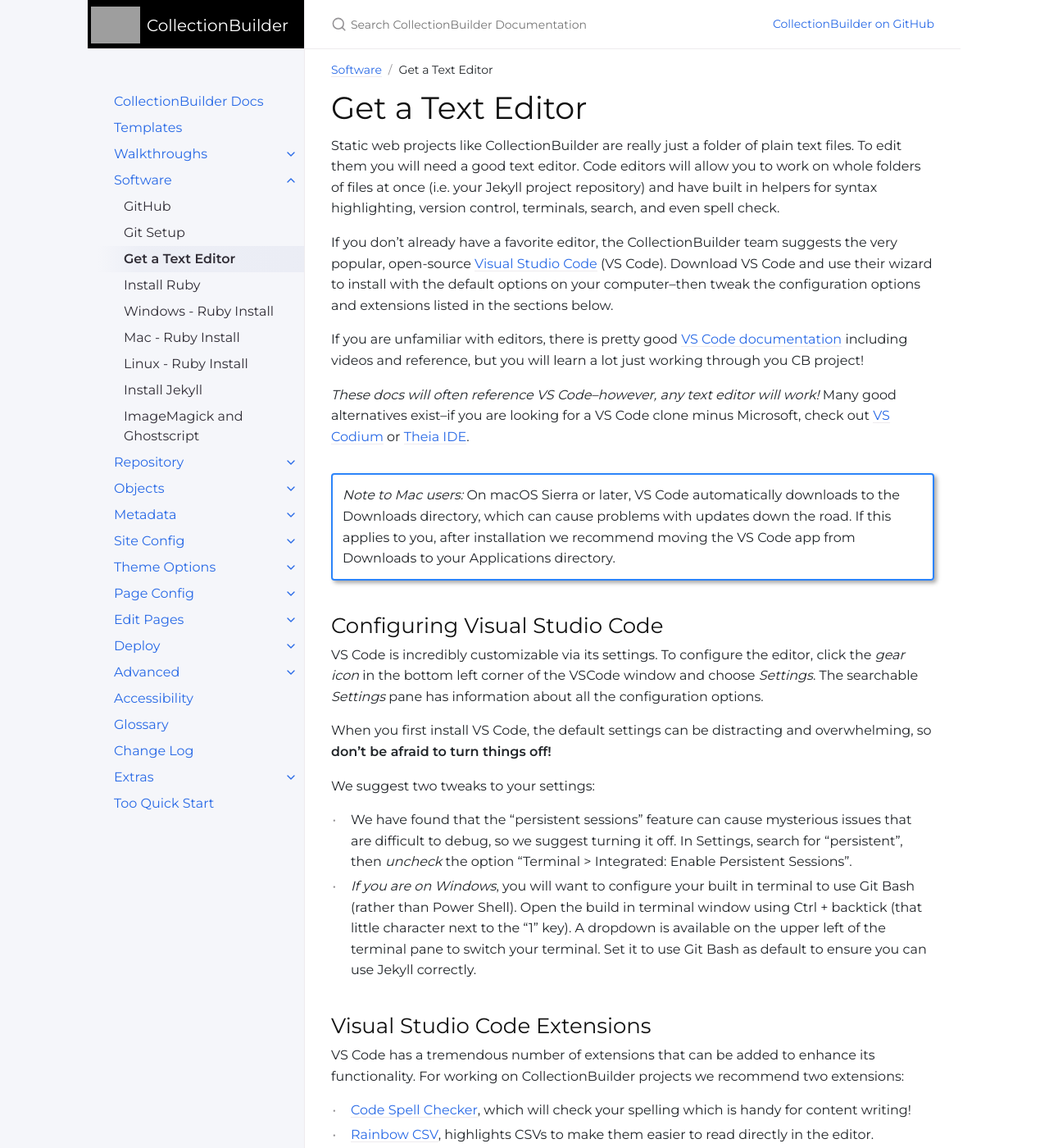
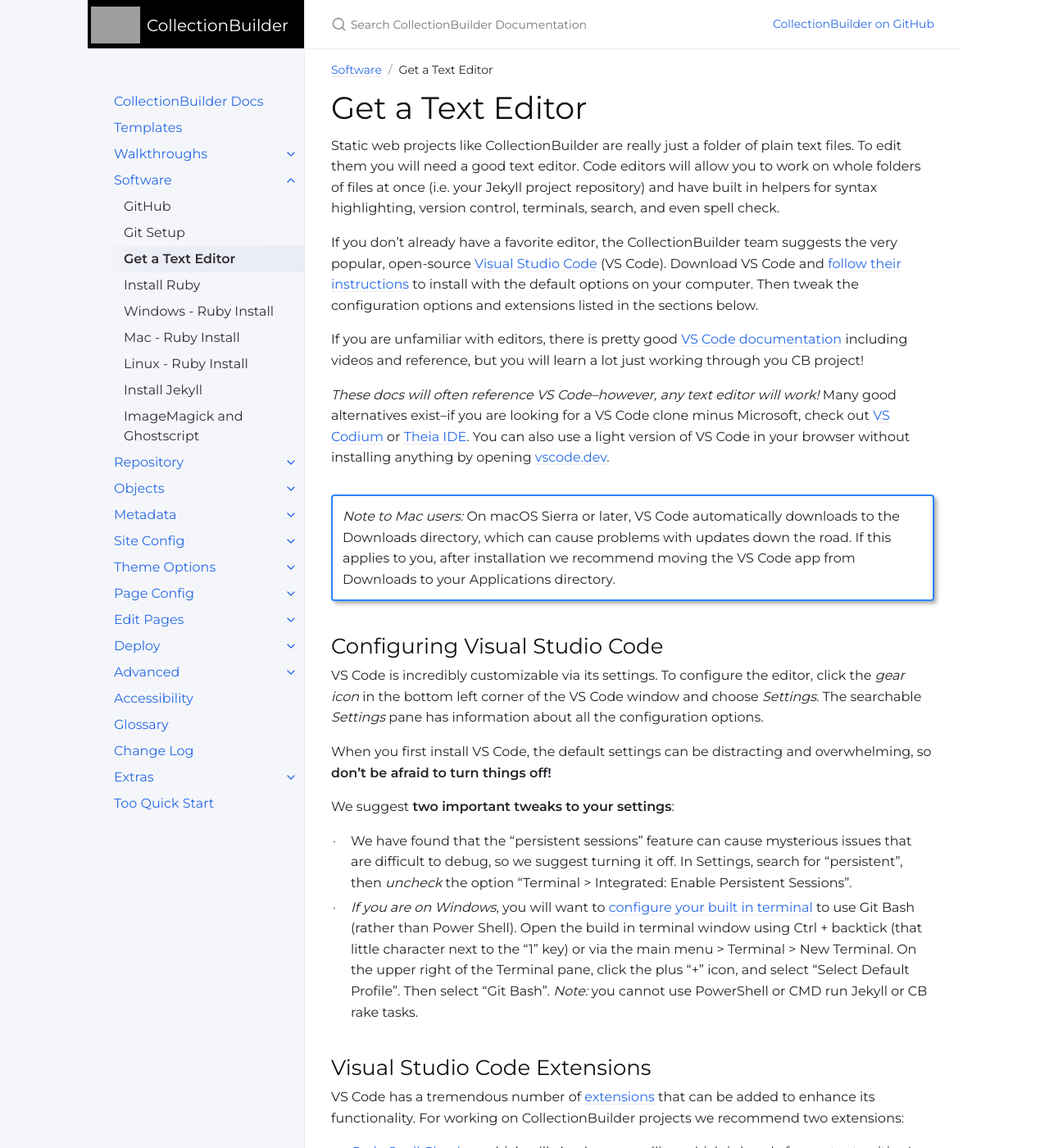
Before and after one commit to CollectionBuilder/cb-docs, a Jekyll site: the page built from docs/software/texteditor.md, in a window 1280 px wide and 1400 px high. Shown: the whole window at 82% size. Built offline with Jekyll 4.4.1, drawn with Linux system fonts in a browser that asks for light colours; comment, search, counter and statistics services are not loaded.

Commit message:
clarify vs code config

```diff
--- a/docs/software/texteditor.md
+++ b/docs/software/texteditor.md
@@ -11,12 +11,14 @@ To edit them you will need a good text editor.
 Code editors will allow you to work on whole folders of files at once (i.e. your Jekyll project repository) and have built in helpers for syntax highlighting, version control, terminals, search, and even spell check.
 
 If you don't already have a favorite editor, the CollectionBuilder team suggests the very popular, open-source [Visual Studio Code](https://code.visualstudio.com/){:target="_blank" rel="noopener"} (VS Code).
-Download VS Code and use their wizard to install with the default options on your computer--then tweak the configuration options and extensions listed in the sections below.
+Download VS Code and [follow their instructions](https://code.visualstudio.com/docs/setup/setup-overview) to install with the default options on your computer.
+Then tweak the configuration options and extensions listed in the sections below.
 
 If you are unfamiliar with editors, there is pretty good [VS Code documentation](https://code.visualstudio.com/docs) including videos and reference, but you will learn a lot just working through you CB project!
 
 *These docs will often reference VS Code--however, any text editor will work!*
 Many good alternatives exist--if you are looking for a VS Code clone minus Microsoft, check out [VS Codium](https://vscodium.com/) or [Theia IDE](https://theia-ide.org/#theiaide).
+You can also use a light version of VS Code in your browser without installing anything by opening [vscode.dev](https://vscode.dev/).
 
 *Note to Mac users:*
 On macOS Sierra or later, VS Code automatically downloads to the Downloads directory, which can cause problems with updates down the road.
@@ -26,19 +28,19 @@ If this applies to you, after installation we recommend moving the VS Code app f
 ## Configuring Visual Studio Code
 
 VS Code is incredibly customizable via its settings.
-To configure the editor, click the *gear icon* in the bottom left corner of the VSCode window and choose *Settings*.
+To configure the editor, click the *gear icon* in the bottom left corner of the VS Code window and choose *Settings*.
 The searchable *Settings* pane has information about all the configuration options.
 
 When you first install VS Code, the default settings can be distracting and overwhelming, so **don't be afraid to turn things off!**
 
-We suggest two tweaks to your settings:
+We suggest **two important tweaks to your settings**:
 
 - We have found that the "persistent sessions" feature can cause mysterious issues that are difficult to debug, so we suggest turning it off. In Settings, search for "persistent", then *uncheck* the option "Terminal > Integrated: Enable Persistent Sessions".
-- *If you are on Windows*, you will want to configure your built in terminal to use Git Bash (rather than Power Shell). Open the build in terminal window using Ctrl + backtick (that little character next to the "1" key). A dropdown is available on the upper left of the terminal pane to switch your terminal. Set it to use Git Bash as default to ensure you can use Jekyll correctly.
+- *If you are on Windows*, you will want to [configure your built in terminal](https://code.visualstudio.com/docs/terminal/profiles) to use Git Bash (rather than Power Shell). Open the build in terminal window using Ctrl + backtick (that little character next to the "1" key) or via the main menu > Terminal > New Terminal. On the upper right of the Terminal pane, click the plus "+" icon, and select "Select Default Profile". Then select "Git Bash". *Note:* you cannot use PowerShell or CMD run Jekyll or CB rake tasks.
 
 ## Visual Studio Code Extensions
 
-VS Code has a tremendous number of extensions that can be added to enhance its functionality.
+VS Code has a tremendous number of [extensions](https://marketplace.visualstudio.com/VSCode) that can be added to enhance its functionality.
 For working on CollectionBuilder projects we recommend two extensions:
 
 - [Code Spell Checker](https://marketplace.visualstudio.com/items?itemName=streetsidesoftware.code-spell-checker){:target="_blank" rel="noopener"}, which will check your spelling which is handy for content writing!
```
